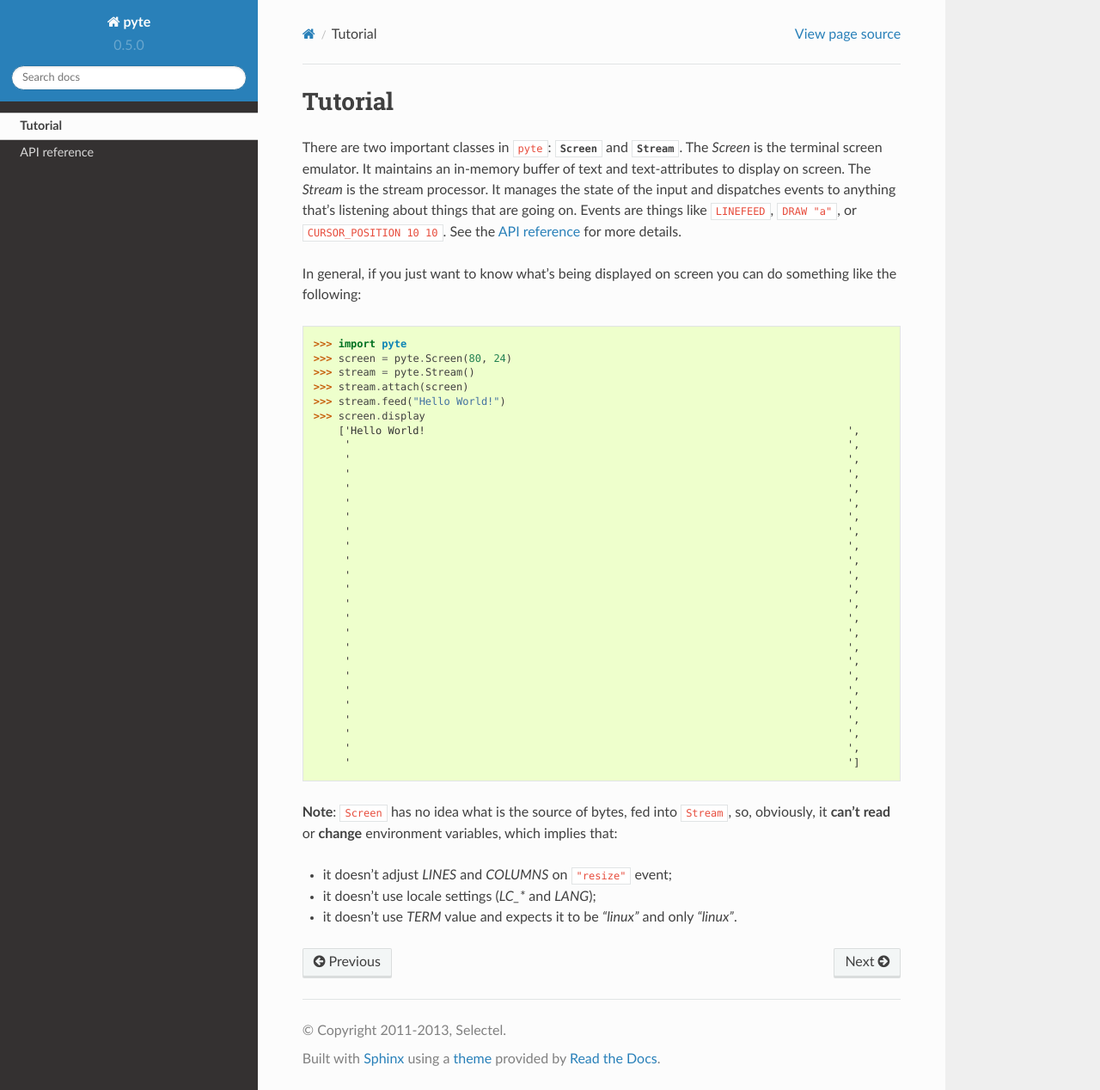
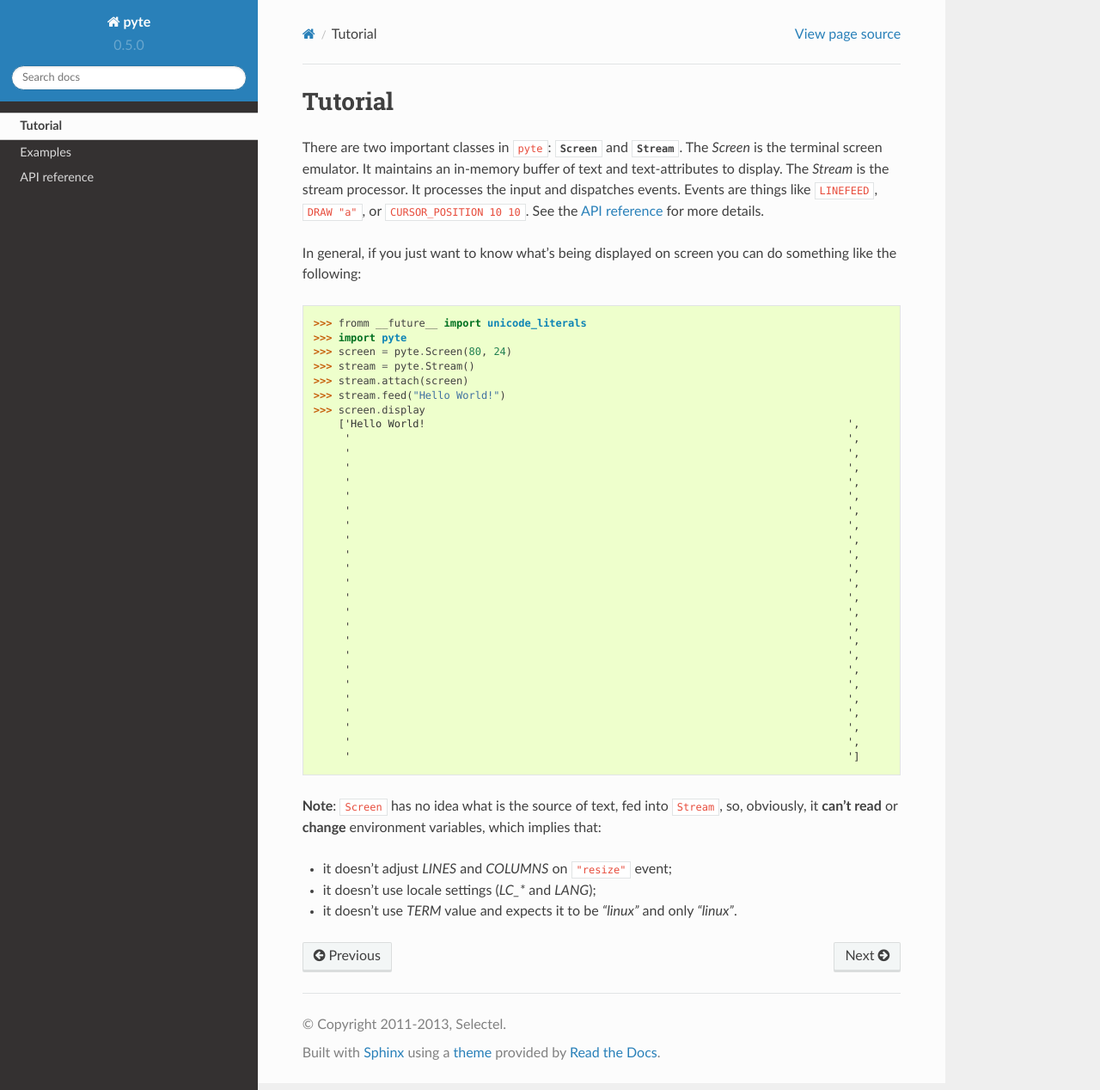
Before and after one commit to Lillecarl/pyterm, a Sphinx documentation site: the page built from pyte/docs/tutorial.rst, in a window 1280 px wide and 1268 px high. Shown: the whole window at 86% size. Built offline with Sphinx 7.4.7 and the Read the Docs theme 2.0.0, drawn with Linux system fonts in a browser that asks for light colours.

Commit message:
Added examples section to docs

```diff
--- a/pyte/docs/index.rst
+++ b/pyte/docs/index.rst
@@ -30,5 +30,6 @@
    :hidden:
 
    tutorial
+   examples
    api
    changelog
--- a/pyte/docs/tutorial.rst
+++ b/pyte/docs/tutorial.rst
@@ -6,15 +6,15 @@
 There are two important classes in ``pyte``: :class:`~pyte.screens.Screen`
 and :class:`~pyte.streams.Stream`. The `Screen` is the terminal screen
 emulator. It maintains an in-memory buffer of text and text-attributes
-to display on screen. The `Stream` is the stream processor. It manages
-the state of the input and dispatches events to anything that's listening
-about things that are going on. Events are things like ``LINEFEED``,
-``DRAW "a"``, or ``CURSOR_POSITION 10 10``. See the :ref:`API reference <api>`
-for more details.
+to display. The `Stream` is the stream processor. It processes the input
+and dispatches events. Events are things like ``LINEFEED``, ``DRAW "a"``,
+or ``CURSOR_POSITION 10 10``. See the :ref:`API reference <api>` for more
+details.
 
 In general, if you just want to know what's being displayed on screen you
 can do something like the following:
 
+    >>> fromm __future__ import unicode_literals
     >>> import pyte
     >>> screen = pyte.Screen(80, 24)
     >>> stream = pyte.Stream()
@@ -47,7 +47,7 @@
          '                                                                                ']
 
 
-**Note**: ``Screen`` has no idea what is the source of bytes, fed into ``Stream``,
+**Note**: ``Screen`` has no idea what is the source of text, fed into ``Stream``,
 so, obviously, it **can't read** or **change** environment variables, which implies
 that:
 
```
Also changed, not shown: pyte/docs/examples.rst (added, +25 -0 lines).
